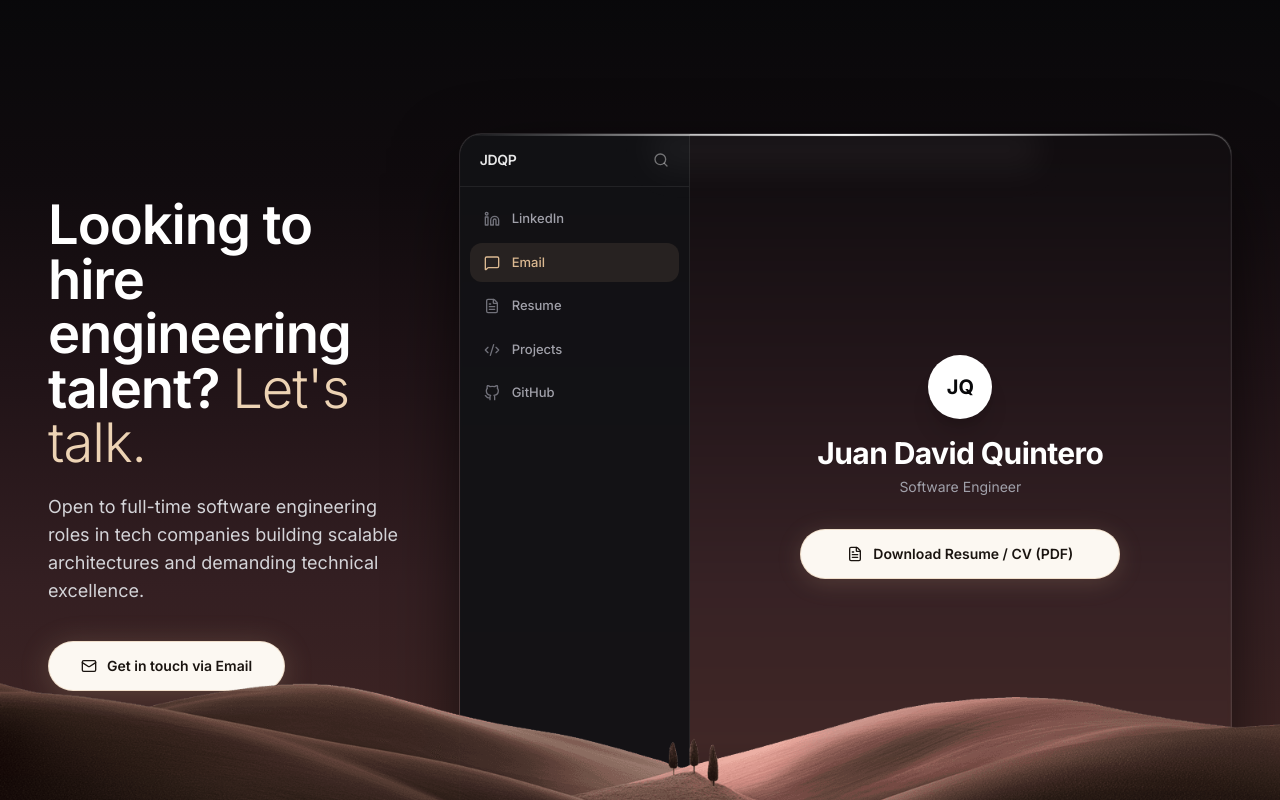
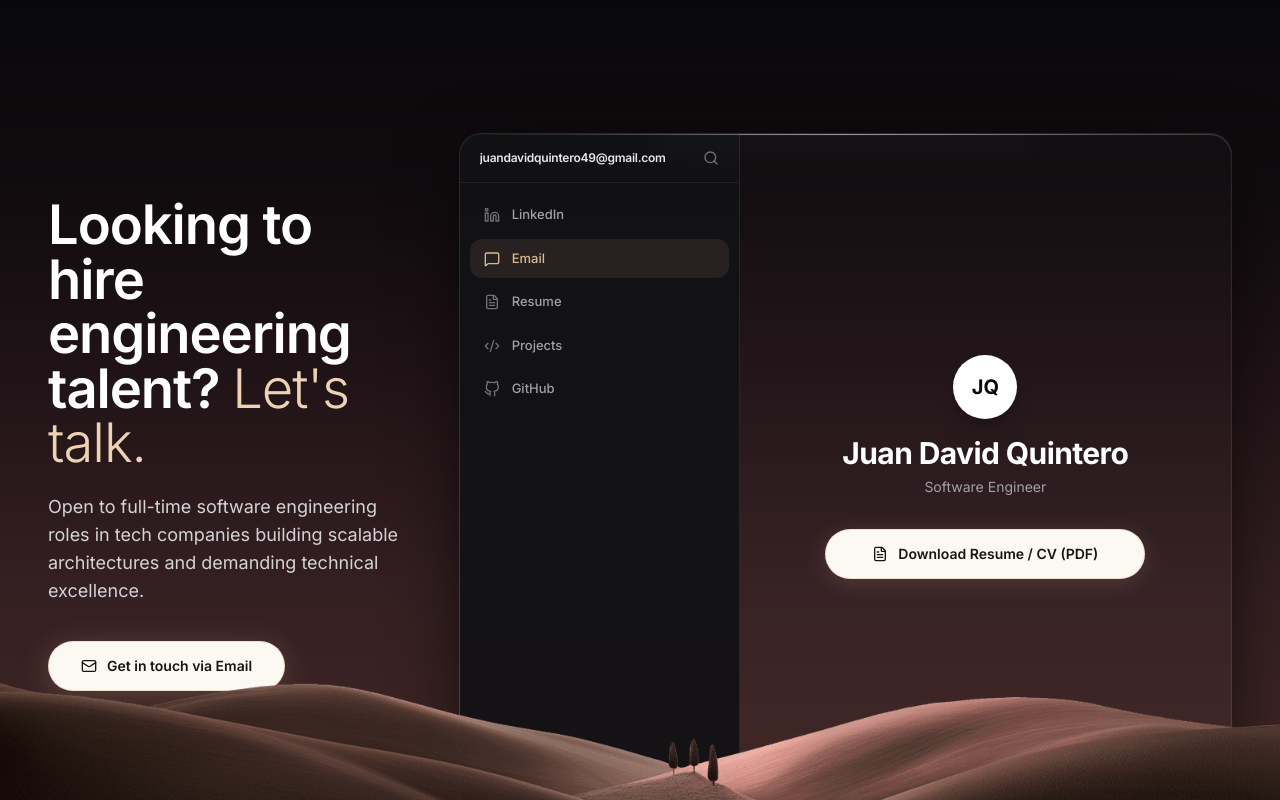
Before and after one commit to Juanda2005123/portfolio, a Next.js app: page / in a window 1280 px wide. Shown: the part 10020-10820 px from the top of the page. Built offline with nearby package versions, Linux system fonts and the light colour scheme.

Commit message:
style: mostrar email en sidebar de ContactCTA, ampliar dimensiones y suavizar brillo superior

```diff
--- a/src/components/sections/ContactCTA.tsx
+++ b/src/components/sections/ContactCTA.tsx
@@ -112,36 +112,39 @@ export const ContactCTA: React.FC = () => {
           >
             {/*
               App window container:
-              • Max-width 1000px
+              • Max-width 1150px (+15% larger canvas)
               • Transparent background in canvas letting the section gradient shine through
-              • Left sidebar matching Hero component (#121216/95)
+              • Left sidebar widened for email display matching Hero component (#121216/95)
               • Top border specular light highlight (brillante en la cresta superior que se atenúa)
               • Tall layout sinking under the dunes
             */}
             <div
-              className="relative w-full max-w-[1000px] rounded-t-[22px] border border-white/[0.10] bg-white/[0.015] backdrop-blur-[2px] overflow-hidden flex flex-col sm:flex-row"
+              className="relative w-full max-w-[1150px] rounded-t-[22px] border border-white/[0.10] bg-white/[0.015] backdrop-blur-[2px] overflow-hidden flex flex-col sm:flex-row"
               style={{
                 minHeight: '700px',
                 boxShadow:
-                  'inset 0 1px 1px 0 rgba(255, 255, 255, 0.35), 0 25px 80px -15px rgba(0,0,0,0.85)',
+                  'inset 0 1px 1px 0 rgba(255, 255, 255, 0.18), 0 25px 80px -15px rgba(0,0,0,0.85)',
               }}
             >
-              {/* ── Top Border Specular Light Reflection ── */}
+              {/* ── Top Border Specular Light Reflection (50% softer) ── */}
               {/* Crisp top light line */}
-              <div className="pointer-events-none absolute inset-x-0 top-0 h-[1.5px] bg-gradient-to-r from-transparent via-white/85 to-transparent z-20" />
+              <div className="pointer-events-none absolute inset-x-0 top-0 h-[1px] bg-gradient-to-r from-transparent via-white/40 to-transparent z-20" />
               {/* Soft specular glow centered on top edge */}
-              <div className="pointer-events-none absolute -top-0.5 left-1/2 -translate-x-1/2 w-3/4 h-[2.5px] bg-gradient-to-r from-transparent via-white/70 to-transparent blur-[1px] z-20" />
+              <div className="pointer-events-none absolute -top-0.5 left-1/2 -translate-x-1/2 w-3/4 h-[2px] bg-gradient-to-r from-transparent via-white/35 to-transparent blur-[1px] z-20" />
               {/* Ambient specular cone reflection */}
-              <div className="pointer-events-none absolute top-0 left-1/2 -translate-x-1/2 w-1/2 h-12 bg-gradient-to-b from-white/[0.08] to-transparent blur-lg z-10" />
+              <div className="pointer-events-none absolute top-0 left-1/2 -translate-x-1/2 w-1/2 h-8 bg-gradient-to-b from-white/[0.04] to-transparent blur-md z-10" />
 
-              {/* ── Left Sidebar (Color matching Hero: bg-[#121216]/95) ── */}
-              <div className="sm:w-[210px] md:w-[230px] shrink-0 border-b sm:border-b-0 sm:border-r border-white/[0.08] bg-[#121216]/95 flex flex-col">
-                {/* Header identical to Hero: JDQP on the left, Search on the right */}
-                <div className="px-5 py-4 flex items-center justify-between border-b border-white/[0.07]">
-                  <span className="text-sm font-semibold tracking-tight text-white/90">
-                    JDQP
+              {/* ── Left Sidebar (Widened to 260px-280px, bg-[#121216]/95) ── */}
+              <div className="sm:w-[260px] md:w-[280px] shrink-0 border-b sm:border-b-0 sm:border-r border-white/[0.08] bg-[#121216]/95 flex flex-col">
+                {/* Header with email on the left, Search on the right */}
+                <div className="px-5 py-4 flex items-center justify-between gap-2 border-b border-white/[0.07]">
+                  <span
+                    className="text-xs font-semibold tracking-tight text-white/90 truncate"
+                    title="juandavidquintero49@gmail.com"
+                  >
+                    juandavidquintero49@gmail.com
                   </span>
-                  <Search className="w-4 h-4 text-white/40 hover:text-white/80 transition-colors cursor-pointer" />
+                  <Search className="w-4 h-4 text-white/40 hover:text-white/80 transition-colors cursor-pointer shrink-0" />
                 </div>
 
                 {/* Navigation links */}
```
